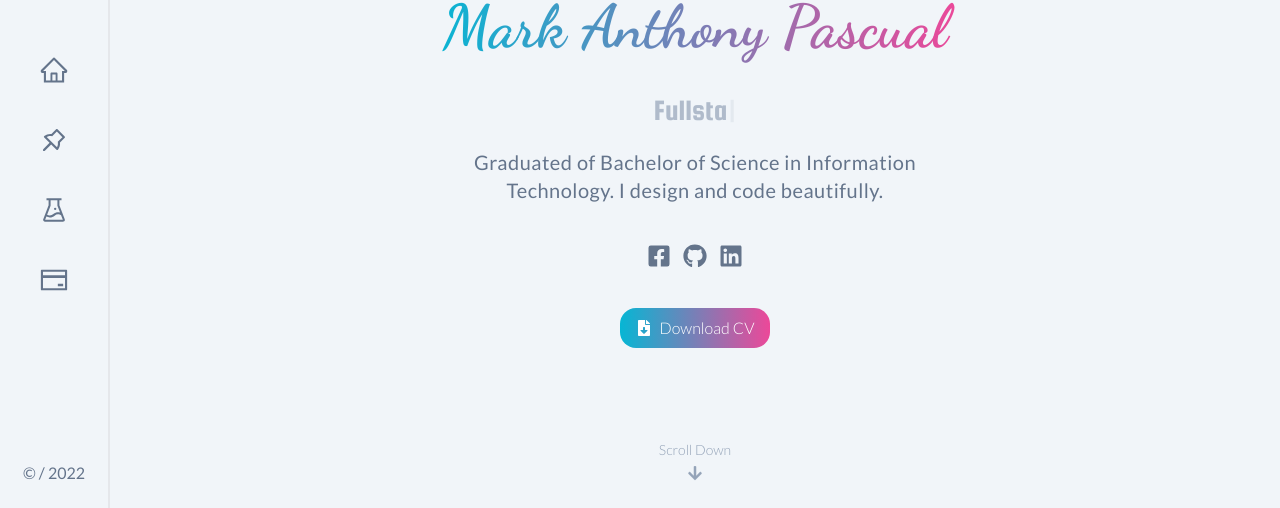
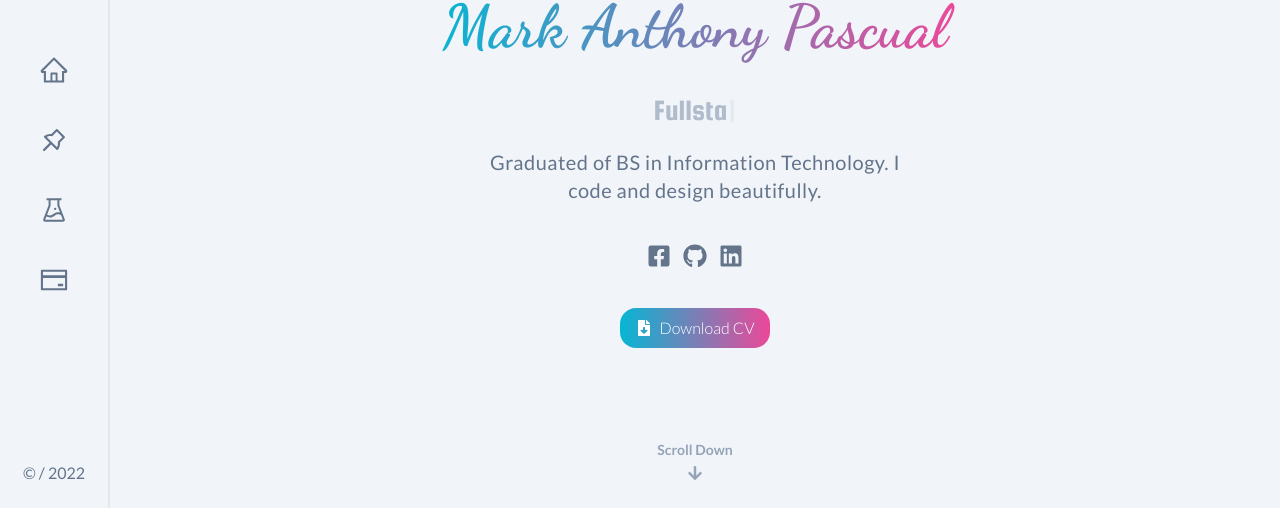
Before and after one commit to markan2ny/portfolio-v2, a React (Vite) app: page / in a window 1280 px wide. Shown: the part 235-743 px from the top of the page. Built offline with nearby package versions, Linux system fonts and the light colour scheme.

Commit message:
Changed font size

```diff
--- a/src/components/Scroll.jsx
+++ b/src/components/Scroll.jsx
@@ -5,7 +5,7 @@ export const Scroll = () => {
   return (
     <div className='absolute bottom-10'>
       <a href="#about">
-        <span className='text-sm text-slate-400 font-light'>Scroll Down</span>
+        <span className='text-sm text-slate-400 font-bold'>Scroll Down</span>
         <div className='mx-auto mt-2 block border-slate-500 relative'>
           <Fa.FaArrowDown className='text-slate-400 m-auto animate-bounce' />
         </div>
--- a/src/sections/Home.jsx
+++ b/src/sections/Home.jsx
@@ -25,8 +25,8 @@ export const Home = () => {
           />
         </span>
         <p className="md:max-w-md leading-[1.7] tracking-wide text-slate-500 text-center text-lg md:text-xl">
-          Graduated of Bachelor of Science in Information Technology. I design
-          and code beautifully.
+          Graduated of BS in Information Technology. I code
+          and design beautifully.
         </p>
         <Social />
 
--- a/src/sections/Project.jsx
+++ b/src/sections/Project.jsx
@@ -88,7 +88,7 @@ export const Project = () => {
               <p className="py-3 text-md text-slate-500">
                 A CMS website. I built this website to help the management for
                 their job posting, news, activities and provides a company
-                background.
+                information.
               </p>
             </div>
           </div>
```
